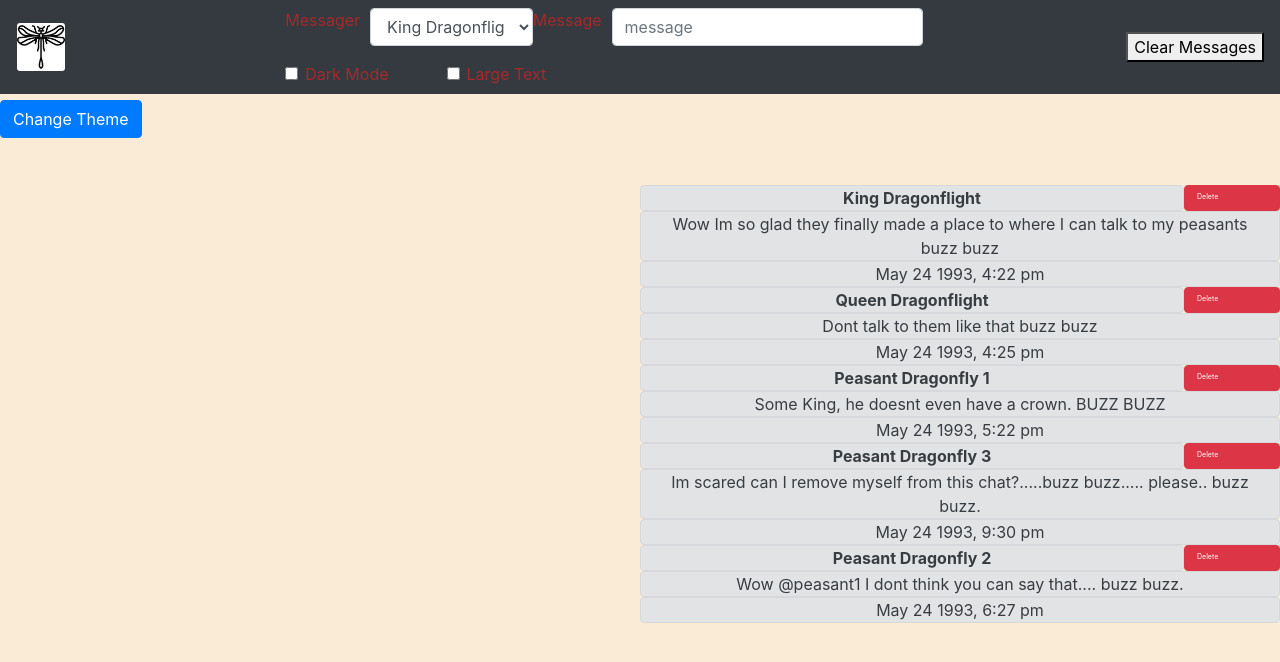
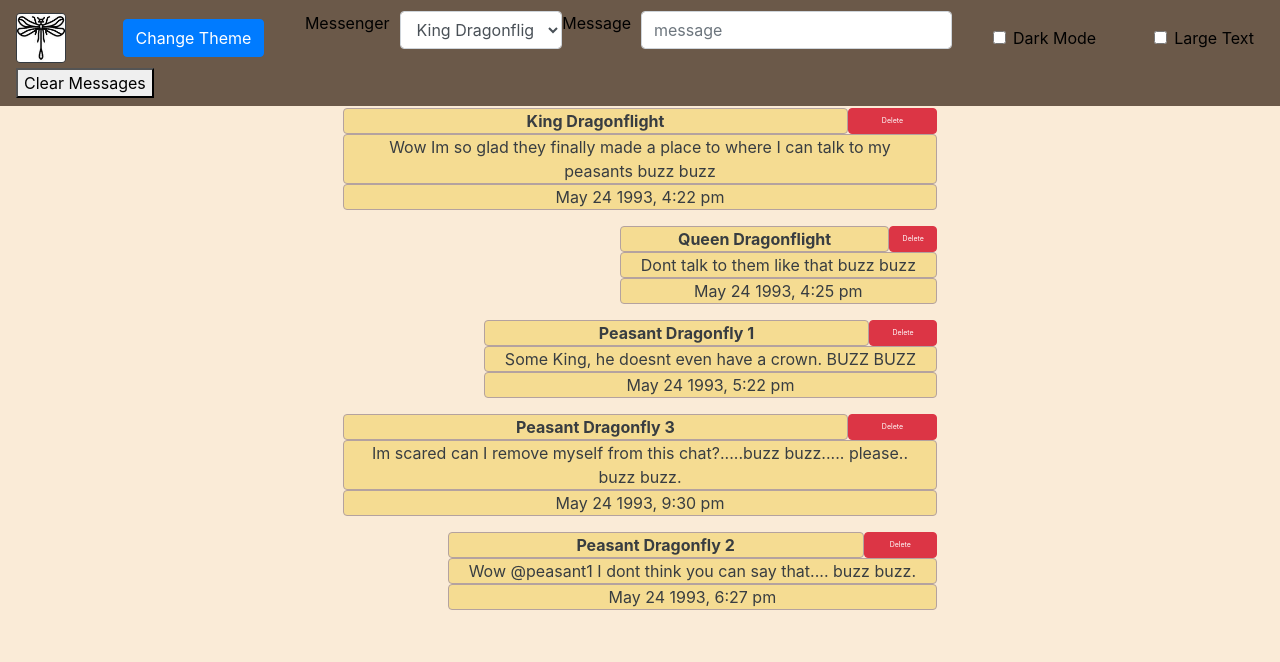
Before and after one commit to willkotheimer/chatty-epsilon, a website built with webpack: page src/index.html in a window 1280 px wide. Built offline with nearby package versions, Linux system fonts and the light colour scheme.

Commit message:
added some styling

```diff
--- a/src/index.html
+++ b/src/index.html
@@ -4,19 +4,10 @@
   <meta charset="UTF-8">
   <meta name="viewport" content="width=device-width, initial-scale=1.0">
   <title>Chatty</title>
-  <link rel="stylesheet" href="https://stackpath.bootstrapcdn.com/bootstrap/4.5.2/css/bootstrap.min.css" integrity="sha384-JcKb8q3iqJ61gNV9KGb8thSsNjpSL0n8PARn9HuZOnIxN0hoP+VmmDGMN5t9UJ0Z" crossorigin="anonymous">
+  <!-- <link rel="stylesheet" href="https://stackpath.bootstrapcdn.com/bootstrap/4.5.2/css/bootstrap.min.css" integrity="sha384-JcKb8q3iqJ61gNV9KGb8thSsNjpSL0n8PARn9HuZOnIxN0hoP+VmmDGMN5t9UJ0Z" crossorigin="anonymous"> -->
 </head>
 <body>
   <div id="app"></div>
-  <div id="btn">
-    <button
-      type="button"
-      class="change-color btn btn-primary"
-      data-toggle="modal"
-      data-target="#colorChangingModal"
-    >
-      Change Theme
-    </button>
 
     <div class="modal fade" id="colorChangingModal" tabindex="-1" aria-labelledby="exampleModalLabel" aria-hidden="true">
       <div class="modal-dialog">
--- a/src/javascripts/components/darkMode.js
+++ b/src/javascripts/components/darkMode.js
@@ -5,7 +5,7 @@ const darkModeToggle = () => {
       $('body').css('color', 'white');
     } else {
       $('body').css('background-color', 'antiquewhite');
-      $('body').css('color', 'brown');
+      $('body').css('color', 'black');
     }
   });
 };
--- a/src/javascripts/components/navbar.js
+++ b/src/javascripts/components/navbar.js
@@ -13,14 +13,25 @@ const dropDown = () => {
 
 const buildNavbar = () => {
   $('#app').append(`
-      <nav class="navbar navbar-dark bg-dark fixed-top">
+      <nav class="navbar fixed-top navbar-custom">
+
         <a class="navbar-brand" href="#">
           <img src="../documentation/logo.jpg" class="border border-dark rounded" width="50" height="50" alt="Logo">
         </a>
+
+        <button
+        type="button"
+        class="change-color btn btn-primary"
+        data-toggle="modal"
+        data-target="#colorChangingModal"
+      >
+        Change Theme
+      </button>
+
         <div>
-          <div class="form-group">
-              <div class="form-group d-flex nav-input">
-              <label for="inputMessager">Messager</label>
+          <div class="form-group" id="navbar-fields">
+              <div class="form-group d-flex justify-content-around flex-row">
+              <label for="inputMessenger">Messenger </label>
               <select id="inputMessager" class="form-control">
                 ${dropDown()}
               </select>
@@ -29,12 +40,14 @@ const buildNavbar = () => {
             <input type="text" class="form-control" id="messageInput" placeholder="message" required>
             </div>
           </div>
+        </div>
 
           <div class="d-flex flex-row">
             <div class="form-check mr-5">
               <input type="checkbox" class="form-check-input" id="dark-mode">
               <label class="form-check-label" for="dark-mode">Dark Mode</label>
             </div>
+
             <div class="form-check">
               <input type="checkbox" class="form-check-input" id="enlarge-text">
               <label class="form-check-label" for="enlarge-text">Large Text</label>
--- a/src/javascripts/components/printMessages.js
+++ b/src/javascripts/components/printMessages.js
@@ -14,10 +14,10 @@ const printMessages = (array) => {
   const newArray = sortByLatestDate(limit);
   $('#messages').remove();
   let messages = '';
-  messages = '<div id="messages" class="float-right">';
+  messages = '<div id="messages" class="container">';
   newArray.forEach((fly, index) => {
     messages += `
-    <div class='card-${fly.timestamp}'>
+    <div class='card-${fly.timestamp} d-flex justify-content-between ml-auto p-2'>
       <div id='outerMessage-${index}'>
       <div class='nameAndButton'>
         <div id='name' class='alert alert-secondary' role='alert'>${findFunctions.findDragon(fly.dragonflyId).Name}</div>
--- a/src/styles/main.scss
+++ b/src/styles/main.scss
@@ -3,7 +3,7 @@
 
 body {
   background-color: antiquewhite;
-  color: brown;
+  color: black;
   text-align: center;
   margin-top: 100px;
 }
@@ -20,6 +20,8 @@ label {
   padding-right:10px;
 }
 #messages {
+  display: flex;
+  flex-direction: column;
   width: 50%;
   margin-top: 85px;
 }
@@ -33,8 +35,8 @@ label {
 
 .alert-secondary {
     color: #383d41;
-    background-color: #e2e3e5;
-    border-color: #d6d8db;
+    background-color: #F5DC92;
+    border-color: #B4A29F;
 }
 .alert {
 
@@ -61,7 +63,19 @@ label {
   font-size: 7px;
 }
 
-.btn {
-  display: flex;
-  align-items: flex-start;
+// .btn {
+//   display: flex;
+//   align-items: flex-start;
+// }
+
+.navbar-custom {
+  background-color: #6B5949;
+ }
+
+ .container {
+ display: flex;
 }
+
+.clear.btn {
+  background-color: #B4A29F;
+}
```
